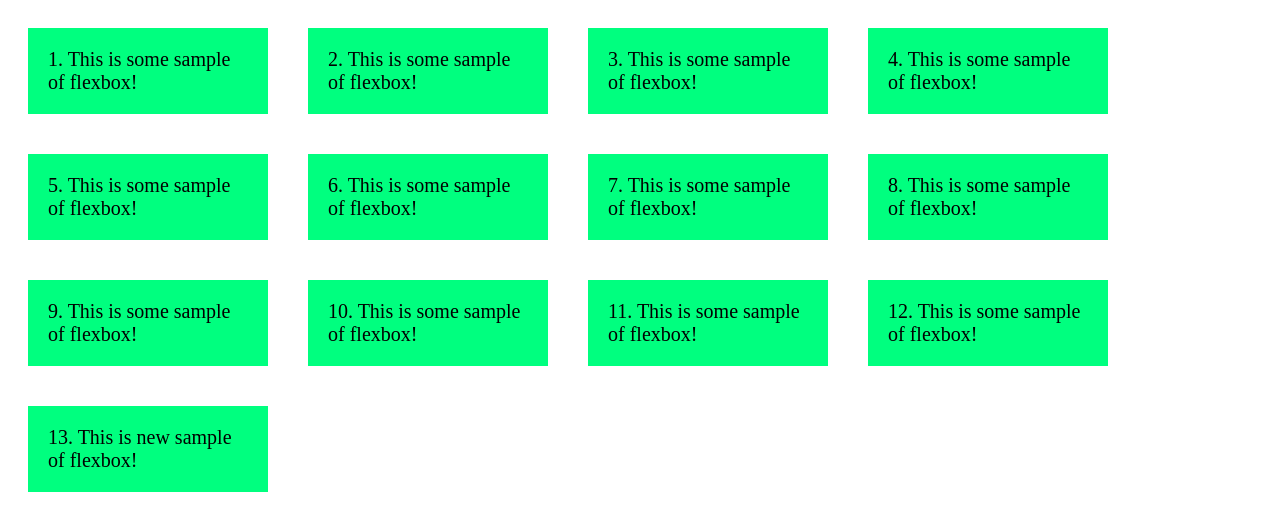
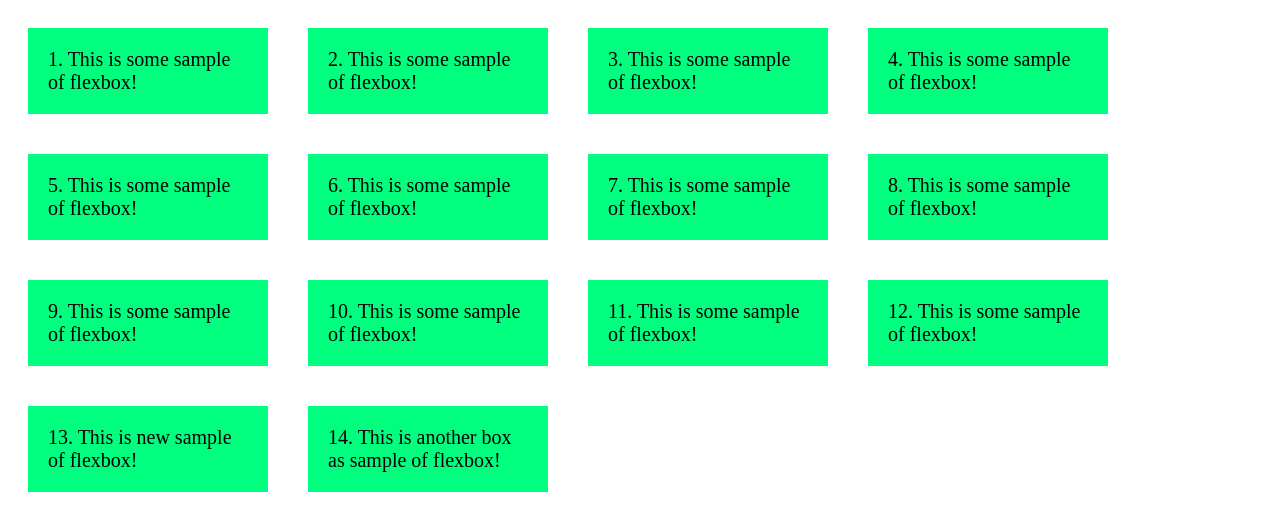
Before and after one commit to soniyaprasad77/flexbox-CSS, a plain HTML site: page index.html in a window 1280 px wide. Drawn offline with Linux system fonts and the light colour scheme.

Commit message:
Add one more box.

```diff
--- a/index.html
+++ b/index.html
@@ -35,6 +35,7 @@
               <div>11. This is some sample of flexbox!</div>
               <div>12. This is some sample of flexbox!</div>
               <div>13. This is new sample of flexbox!</div>
+              <div>14. This is another box as sample of flexbox!</div>
           </div>
 
       </body>
```
